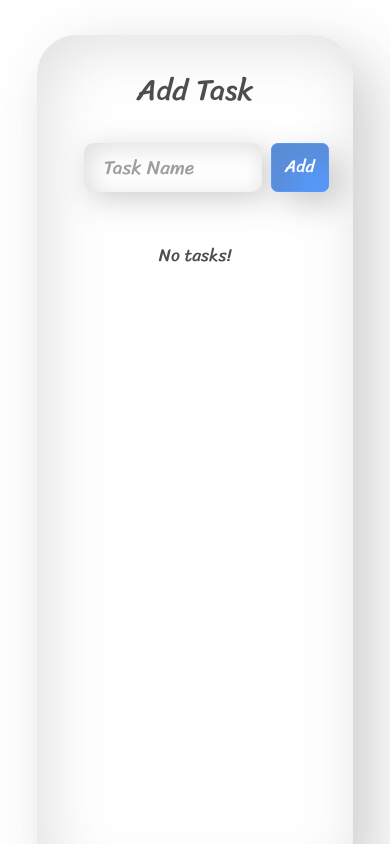
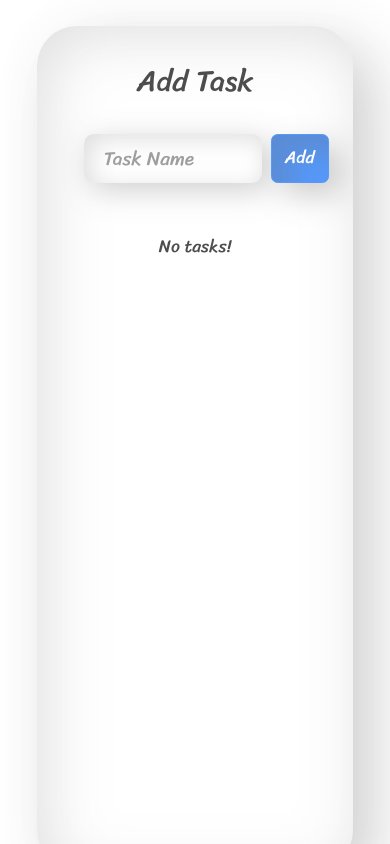
Before and after one commit to UditSax3na/Todolst, a React (Create React App) app: page / in a window 390 px wide. Built offline with nearby package versions, Linux system fonts and the light colour scheme; a web font is replaced by a local one.

Commit message:
Update Responsive_.css

```diff
--- a/src/Responsive_.css
+++ b/src/Responsive_.css
@@ -23,7 +23,7 @@
         max-width: 19rem;
         min-width: 18rem;
         /* left: 1rem; */
-        top: 1rem;
+        top: 0.5rem;
         min-height: 100%;
         max-height: 80%;
         overflow-y: scroll;
```
